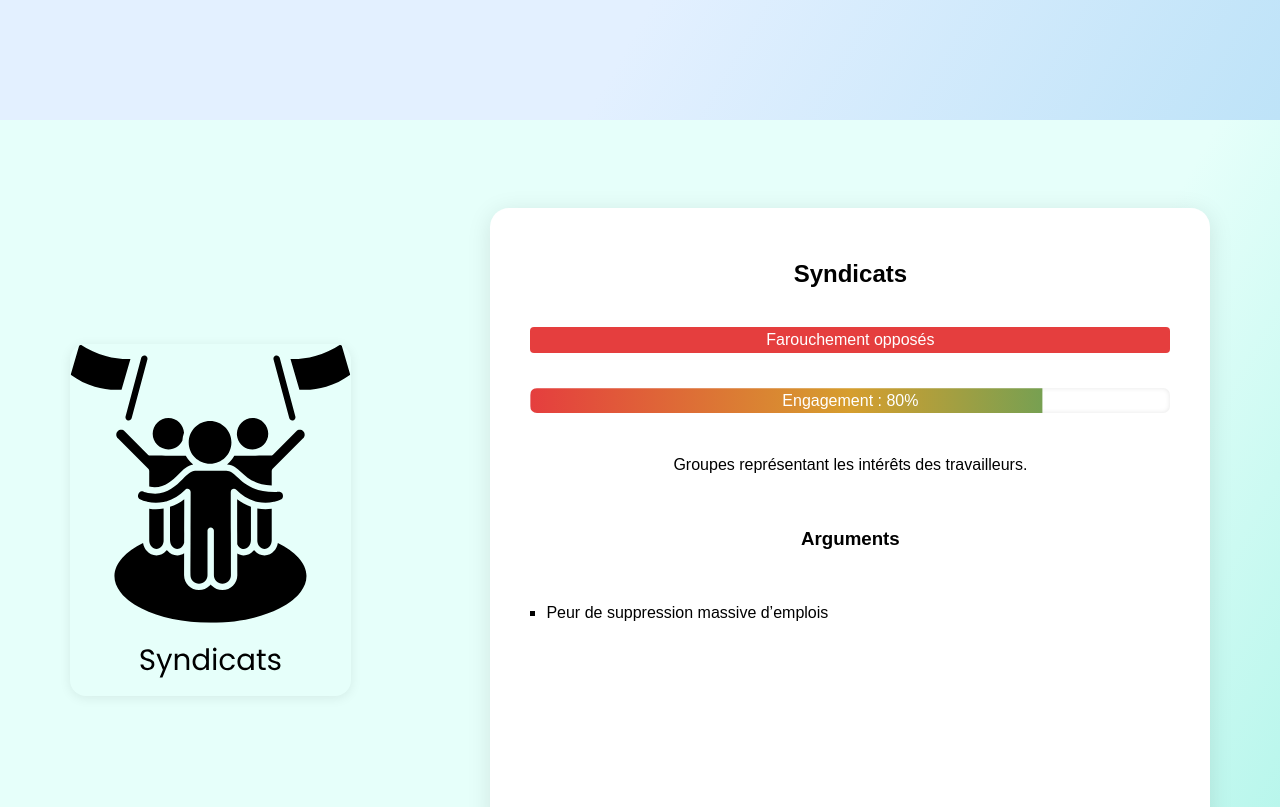
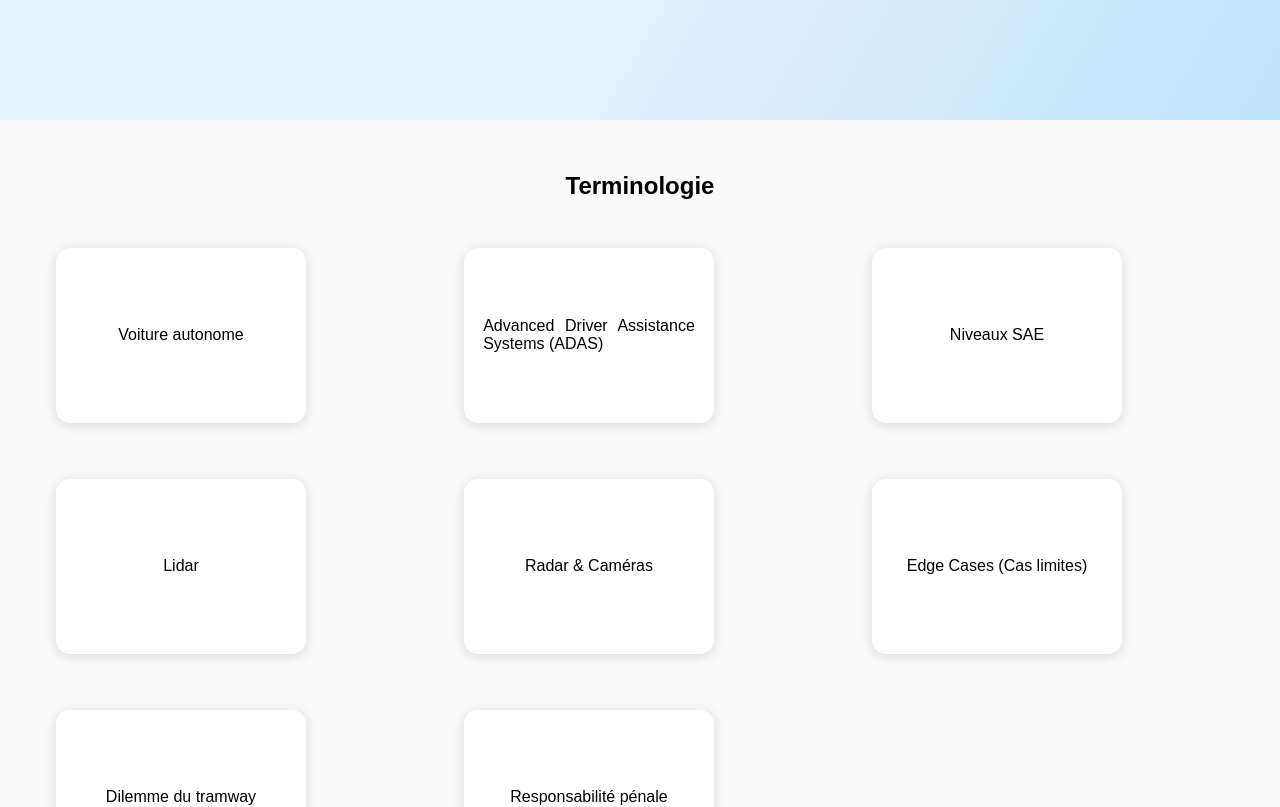
Before and after one commit to ilo80/msh-av-controversy, a React (Vite) app: page / in a window 1280 px wide. Shown: the part 680-1487 px from the top of the page. Built offline with nearby package versions, Linux system fonts and the light colour scheme.

Commit message:
feat(terminology): add flip card

```diff
--- /dev/null
+++ b/src/components/FlipCard.tsx
@@ -0,0 +1,25 @@
+import React, { useState } from "react";
+
+interface FlipCardProps {
+  front: string;
+  back: string;
+}
+
+const FlipCard: React.FC<FlipCardProps> = ({ front, back }) => {
+  const [flipped, setFlipped] = useState(false);
+
+  return (
+    <div
+      className={`flip-card${flipped ? " flipped" : ""}`}
+      tabIndex={0}
+      onClick={() => setFlipped(f => !f)}
+    >
+      <div className="flip-card-content">
+        <div className="flip-card-front">{front}</div>
+        <div className="flip-card-back">{back}</div>
+      </div>
+    </div>
+  );
+};
+
+export default FlipCard;
--- a/src/components/Terminology.tsx
+++ b/src/components/Terminology.tsx
@@ -1,22 +1,23 @@
-import terminologyData from '../data/terminologyData';
-import type { Terminology } from '../models/terminology/terminology';
+import terminologyData from "../data/terminologyData";
+import FlipCard from './FlipCard';
 
 function Terminology() {
   return (
-    <section id="terminology" className="terminology-container">
-        <h1 className="terminology-title">Terminologie</h1>
-        <div className="definitions-area">
-            <div className="definition">
-                <div className="definition-front">
-                    <h2>Voiture autonome</h2>
-                </div>
-                <div className="definition-back">
-                    <p>Voiture capable de rouler sans intervention humaine selon différents niveaux d’autonomie</p>
-                </div>
+    <section id="terminology" className="terminology-section">
+        <div style={{ width: '100%' }} className='terminology-content'>
+            <h1 className="terminology-title">Terminologie</h1>
+            <div className="definitions-grid">
+                {terminologyData.map((term) => (
+                    <FlipCard
+                    key={term.id}
+                    front={term.term}
+                    back={term.definition}
+                    />
+                ))}
             </div>
-        </div>
+      </div>
     </section>
-  )
+  );
 }
 
-export default Terminology
+export default Terminology;
--- a/src/data/terminologyData.ts
+++ b/src/data/terminologyData.ts
@@ -14,7 +14,7 @@ const terminologyData: Terminology[] = [
   {
     id: 'sae-levels',
     term: 'Niveaux SAE',
-    definition: 'Classification standard de la Society of Automotive Engineers concernant l\'autonomie des véhicules. Niveau 0 : Aucune automatisation. Niveau 1 : Assistance au conducteur. Niveau 2 : Automatisation partielle. Niveau 3 : Automatisation conditionnelle. Niveau 4 : Automatisation élevée. Niveau 5 : Automatisation complète',
+    definition: 'Classification standard de la Society of Automotive Engineers concernant l\'autonomie des véhicules. Cette classification va de 0 (aucune autonomie) à 5 (autonomie totale).',
   },
   {
     id: 'lidar',
--- a/src/index.css
+++ b/src/index.css
@@ -484,6 +484,102 @@ footer {
   text-decoration: none;
 }
 
+.terminology-section {
+  display: flex;
+  flex-direction: column;
+  justify-content: center;
+  align-items: center;
+  min-height: 100vh;
+  padding: 2rem;
+  background: #f9f9f9;
+  box-sizing: border-box;
+}
+
+.terminology-content {
+  max-width: 1200px;
+  width: 100%;
+  margin: 0 auto;
+}
+
+
+.definitions-grid {
+  display: grid;
+  grid-template-columns: repeat(auto-fill, minmax(350px, 1fr));
+  gap: 24px;
+}
+
+@media (max-width: 768px) {
+  .definitions-grid {
+    display: flex;
+    flex-direction: column;
+  }
+}
+
+.flip-card {
+  width: 250px;
+  height: 175px;
+  perspective: 800px;
+  cursor: pointer;
+  margin: 1rem;
+  transition: box-shadow 0.3s, transform 0.2s;
+}
+.flip-card:hover, .flip-card:focus-visible {
+  box-shadow: 0 0 16px #b4b4b4, 0 0 40px #7a73ff33;
+  transform: scale(1.03) rotateZ(-1deg);
+  outline: none;
+}
+
+.flip-card-content {
+  width: 100%;
+  height: 100%;
+  transition: transform 0.5s cubic-bezier(.4,2,.6,1);
+  transform-style: preserve-3d;
+  position: relative;
+}
+.flip-card.flipped .flip-card-content {
+  transform: rotateY(180deg);
+}
+
+.flip-card-front,
+.flip-card-back {
+  position: absolute;
+  width: 100%;
+  height: 100%;
+  border-radius: 14px;
+  backface-visibility: hidden;
+  display: flex;
+  align-items: center;
+  justify-content: center;
+  font-size: 1rem;
+  background: #222;
+  color: #fff;
+  box-shadow: 0 2px 12px #0002;
+  user-select: none;
+  overflow: auto;           /* Scroll si trop de contenu */
+  padding: 1.2rem;
+  text-align: justify;
+  word-break: break-word;   /* Coupe les mots trop longs */
+  hyphens: auto;
+  max-height: 100%;         /* Empêche de dépasser la card */
+  box-sizing: border-box;   /* Inclut le padding dans la taille */
+}
+
+.terminology-title {
+  font-size: 1.5rem;
+  margin-bottom: 2rem;
+}
+
+.flip-card-front {
+  background: white;
+  color: black;
+}
+.flip-card-back {
+  background: white;
+  color: black;
+  transform: rotateY(180deg);
+}
+
+
 @media  (max-width: 768px) {
   .graph-container {
     margin: 0 2rem;
--- a/src/pages/Home.tsx
+++ b/src/pages/Home.tsx
@@ -6,12 +6,14 @@ import TimelineSection from '../components/TimelineSection'
 import Navbar from '../components/Navbar'
 import Footer from '../components/Footer'
 import StatisticsSection from '../components/StatisticsSection'
+import Terminology from '../components/Terminology'
 
 function Home() {
   return (
     <div className="container">
       <Navbar />
       <IntroductionSection />
+      <Terminology />
       <ActorSection />
       <TimelineSection />
       <StatisticsSection />
```
